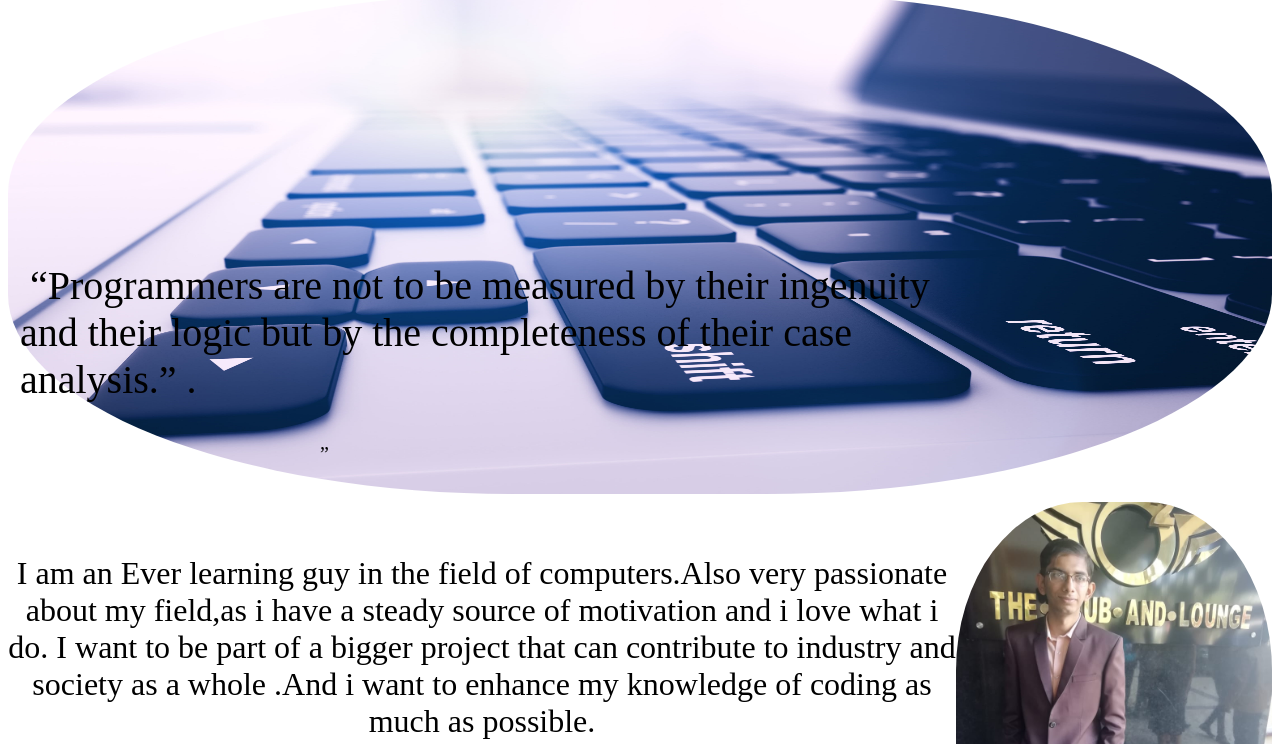
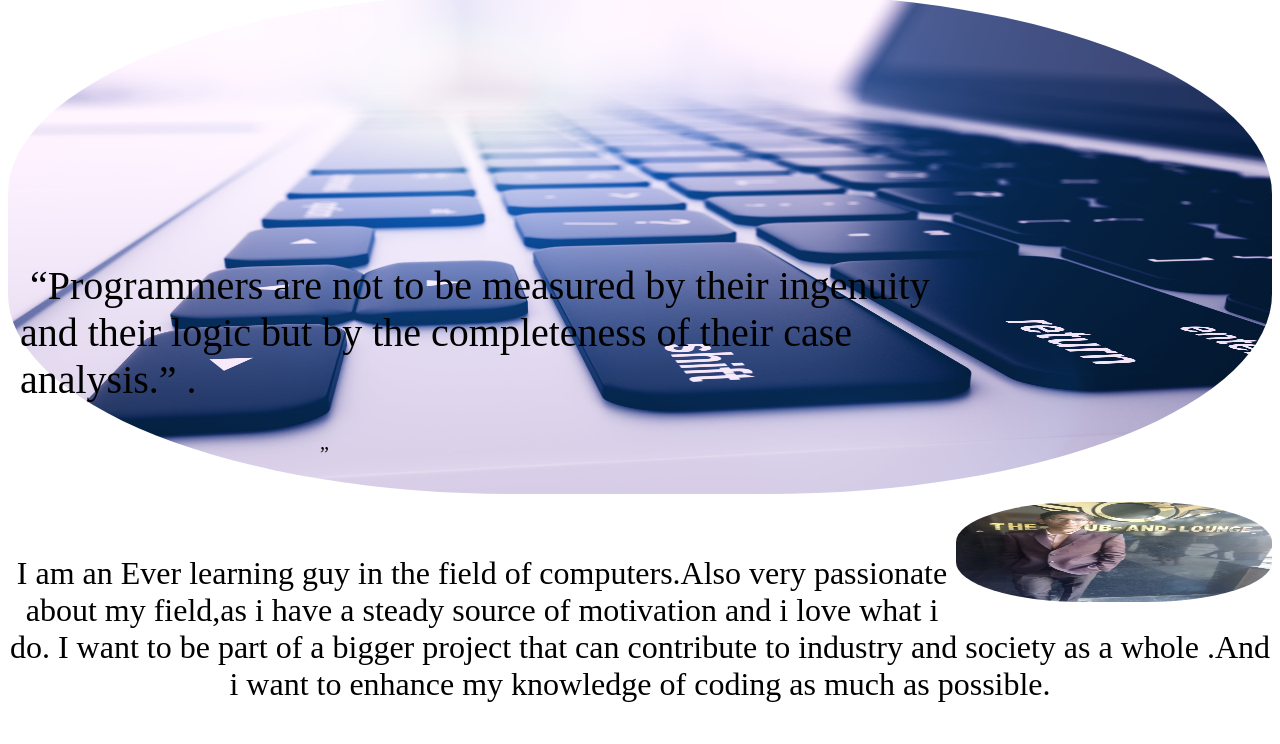
Before and after one commit to Mudit1234Sinha/My-first-website, a plain HTML site: page index.html in a window 1280 px wide. Shown: the part 56-800 px from the top of the page. Drawn offline with Linux system fonts and the light colour scheme.

Commit message:
Update index.html

```diff
--- a/index.html
+++ b/index.html
@@ -132,7 +132,7 @@ p.outset2:hover
 </A>
 <IMG SRC="a.jpg" HEIGHT="500" WIDTH=100%>
 <div class="centered"><p class="write">“Programmers are not to be measured by their ingenuity and their logic but by the completeness of their case analysis.” .</p>”</div>
-<IMG SRC="b.jpg" HEIGHT=25% WIDTH=25%  align="right">
+<IMG SRC="b.jpg" HEIGHT="100" WIDTH=25%  align="right">
 <FONT FACE="LUCIDA HANDWRITING" SIZE="6">
 <BR><BR>
 <p align="center">I am an Ever learning guy in the field of computers.Also very passionate about my field,as i have a steady source of motivation and i love what i do.
```
